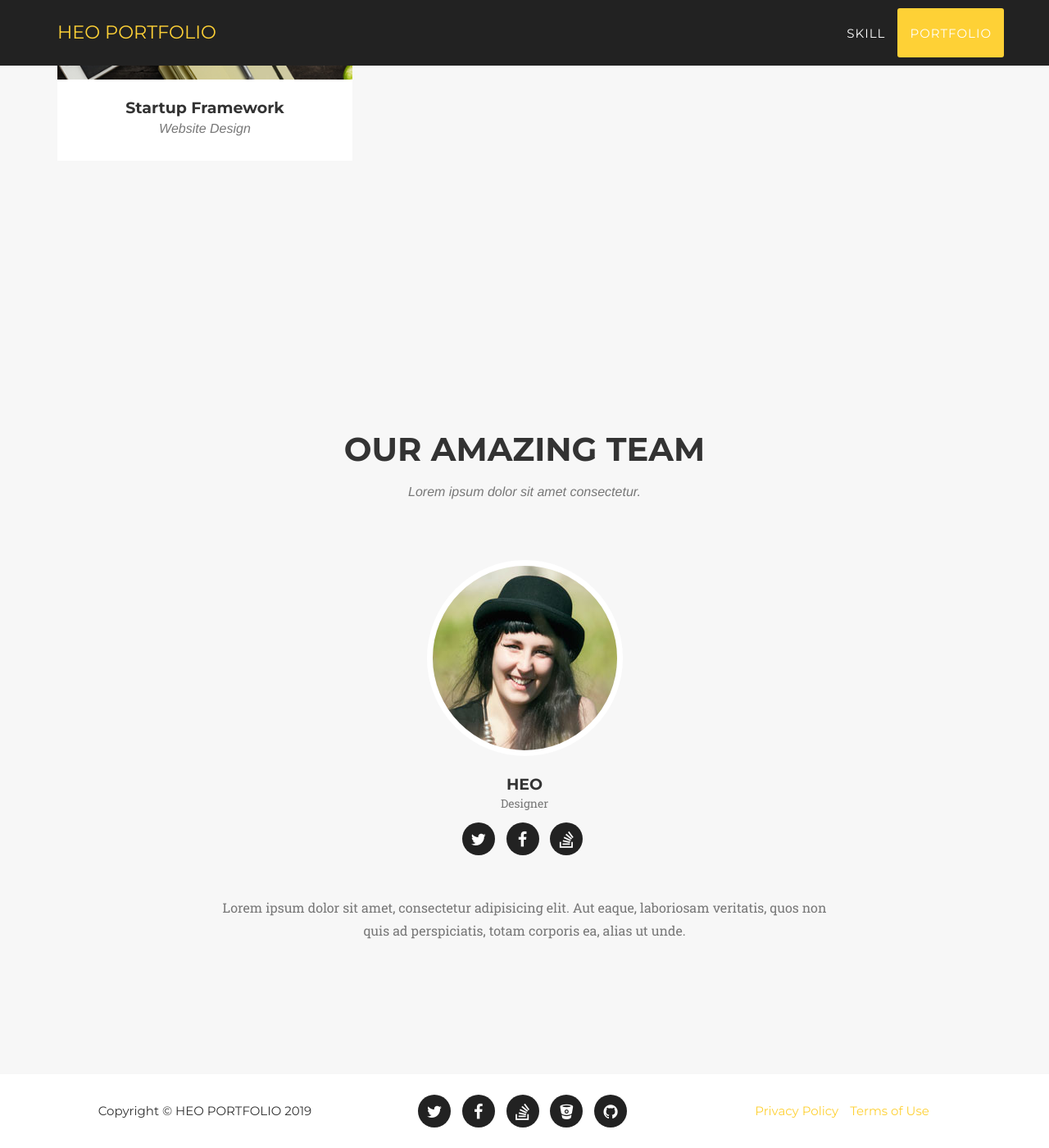
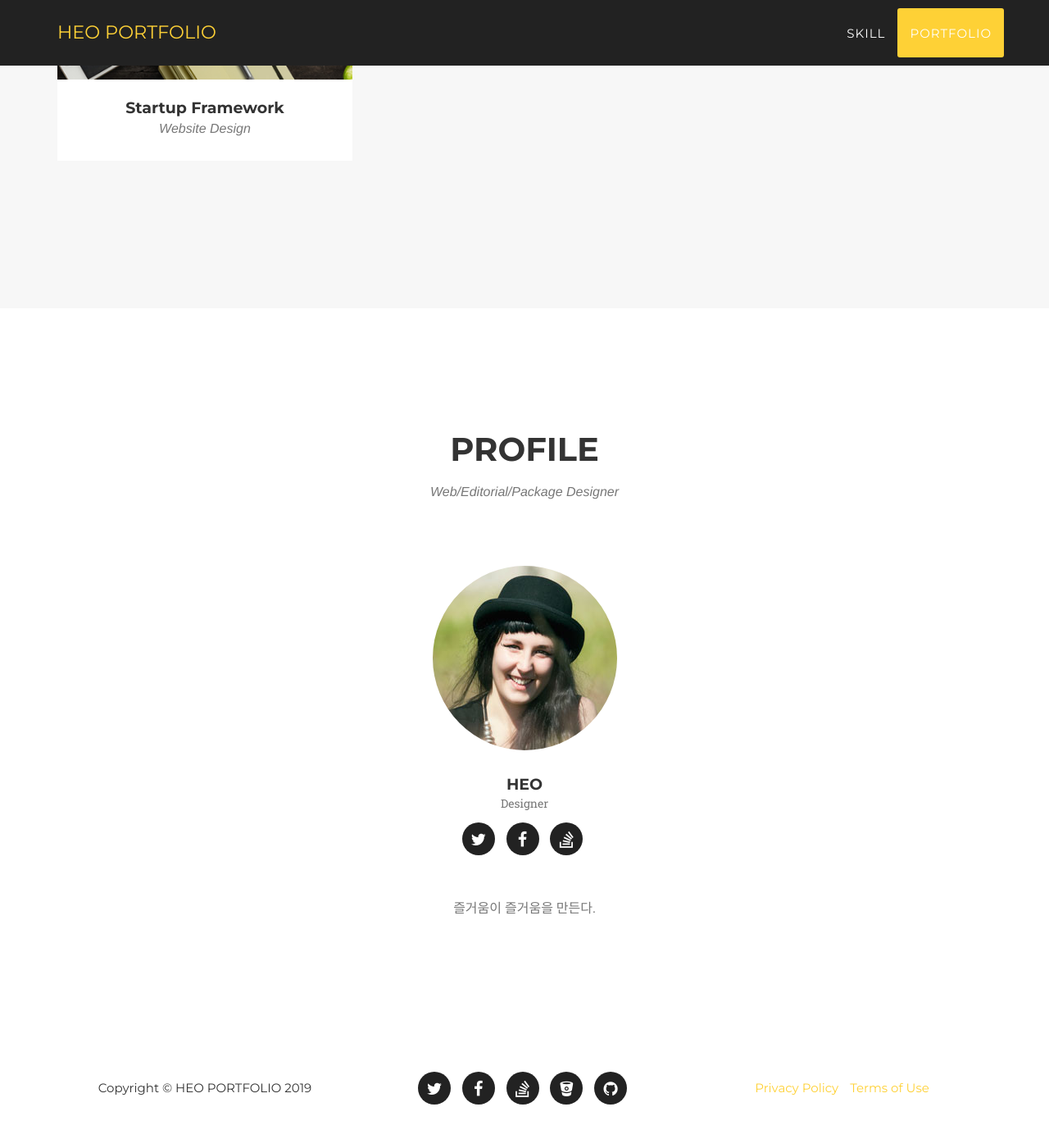
Before and after one commit to alkava28/alkava28, a Jekyll site: the page built from index.html, in a window 1280 px wide and 1400 px high, scrolled down 2627 px. Shown: the whole window at 82% size. Built offline with Jekyll 4.4.1, drawn with Linux system fonts in a browser that asks for light colours; some web fonts are replaced; after the commit the page ends 3999 px from its top, so only the background shows below that.

Commit message:
Update team.html

```diff
--- a/_includes/team.html
+++ b/_includes/team.html
@@ -1,10 +1,10 @@
 <!-- Team Section -->
-    <section id="team" class="bg-light-gray">
+    <section id="team">
         <div class="container">
             <div class="row">
                 <div class="col-lg-12 text-center">
-                    <h2 class="section-heading">Our Amazing Team</h2>
-                    <h3 class="section-subheading text-muted">Lorem ipsum dolor sit amet consectetur.</h3>
+                    <h2 class="section-heading">PROFILE</h2>
+                    <h3 class="section-subheading text-muted">Web/Editorial/Package Designer</h3>
                 </div>
             </div>
             <div class="row">
@@ -30,7 +30,7 @@
             </div>
             <div class="row">
                 <div class="col-lg-8 col-lg-offset-2 text-center">
-                    <p class="large text-muted">Lorem ipsum dolor sit amet, consectetur adipisicing elit. Aut eaque, laboriosam veritatis, quos non quis ad perspiciatis, totam corporis ea, alias ut unde.</p>
+                    <p class="large text-muted">즐거움이 즐거움을 만든다.</p>
                 </div>
             </div>
         </div>
```
